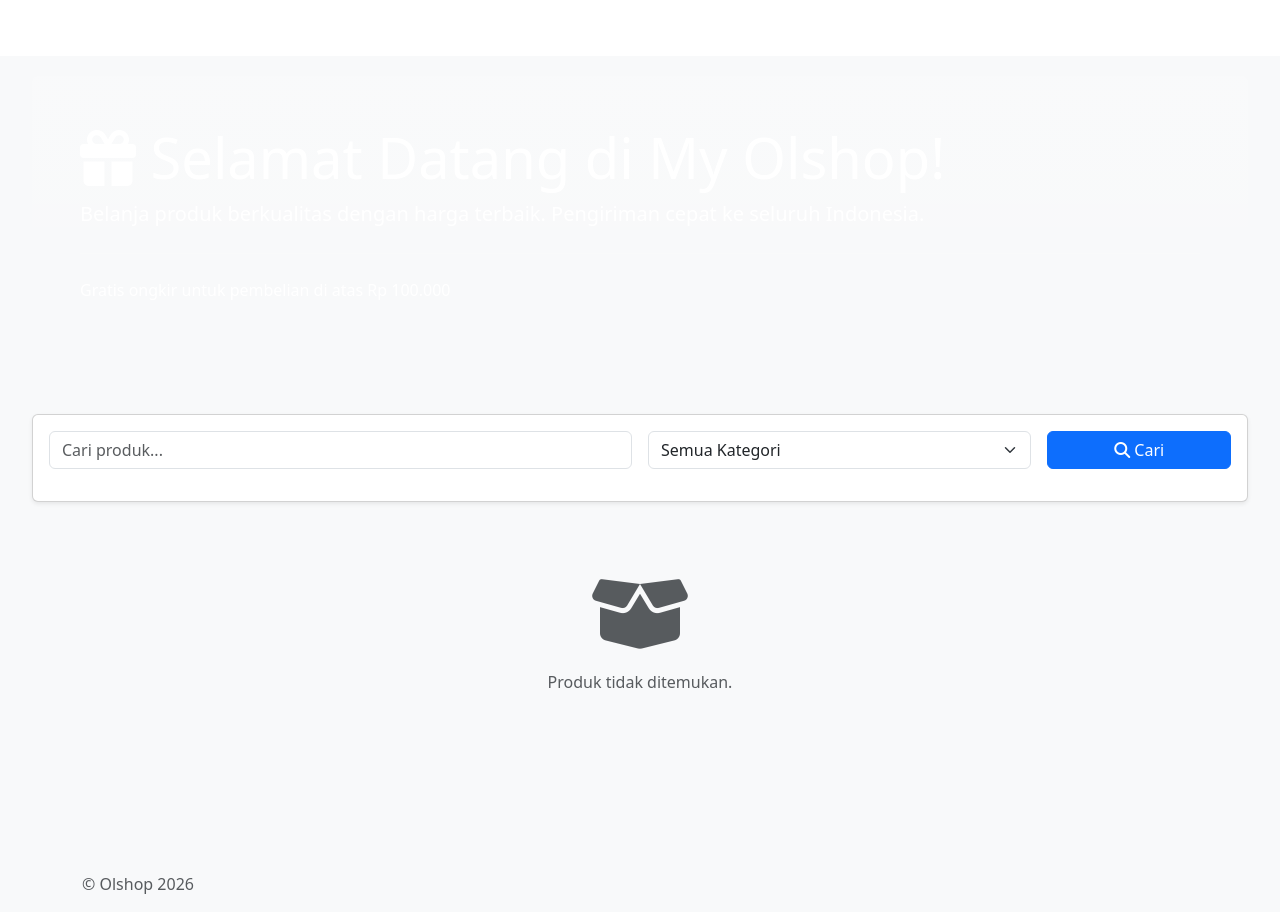
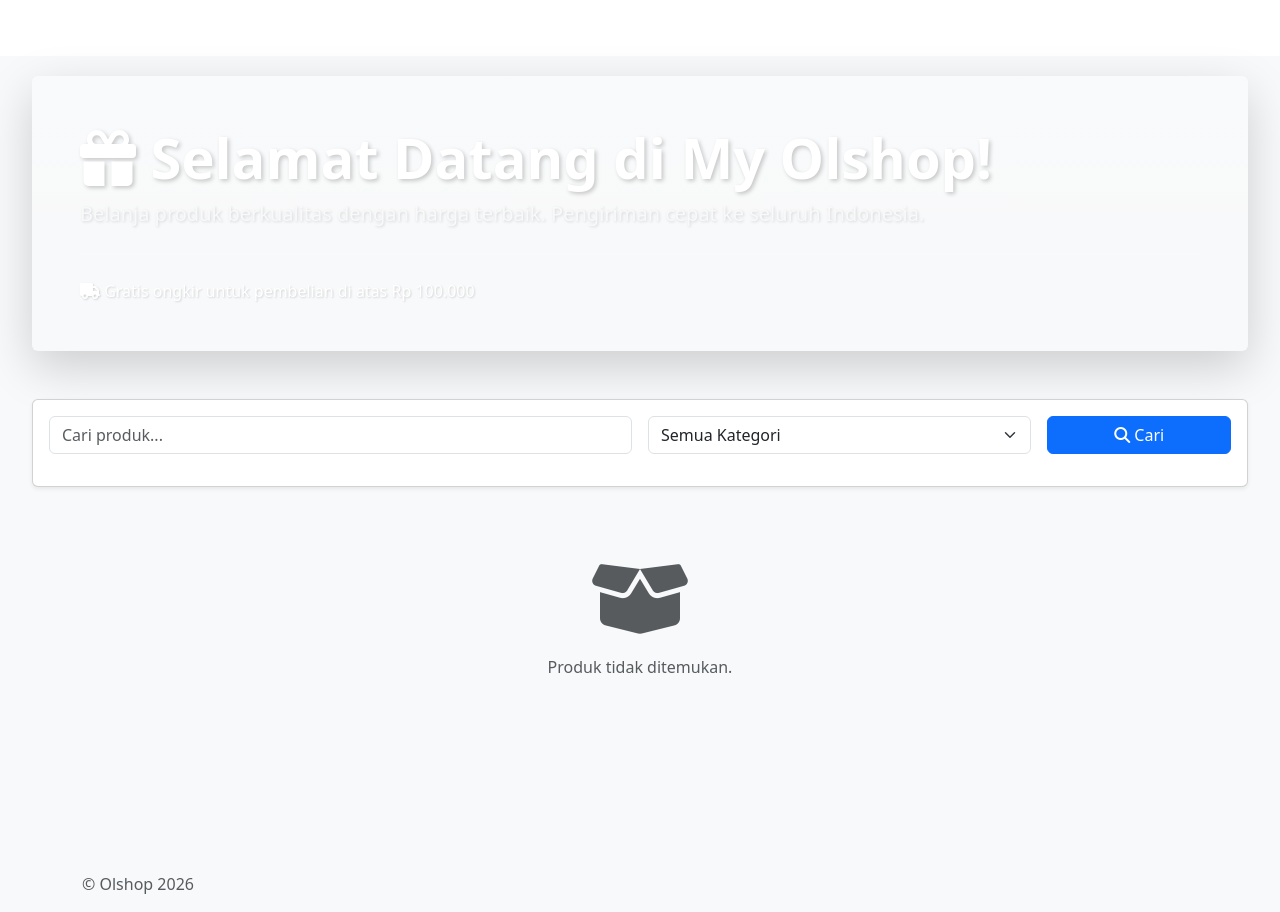
Before and after one commit to MuhammadYasa/Online-Shop, a Yii app: template views/site/index.php in a window 1280 px wide. Run offline with PHP 8.4 and a stand-in for Yii, Linux system fonts and the light colour scheme; the template is opened without the code that fills it, so the values that code supplies are empty; some libraries are stand-ins or nearby versions.

Commit message:
ui: Implement sticky footer and enhance hero text visibility
- Add flexbox layout to ensure footer stays at bottom on all pages
- Set min-height for cart and orders pages to prevent footer overlap
- Enhance hero section text with improved contrast and text-shadow
- Add shadow effects to hero section for better visual depth
- Update hero text colors for better readability (white with shadow)
- Add icons to promotional text in hero section

```diff
--- a/views/cart/index.php
+++ b/views/cart/index.php
@@ -10,7 +10,7 @@
 $this->title = 'Keranjang Belanja';
 ?>
 
-<div class="cart-index">
+<div class="cart-index" style="min-height: 60vh;">
 
     <h2><i class="fas fa-shopping-cart"></i> Keranjang Belanja</h2>
     <hr>
--- a/views/checkout/orders.php
+++ b/views/checkout/orders.php
@@ -9,7 +9,7 @@
 $this->title = 'Pesanan Saya';
 ?>
 
-<div class="checkout-orders">
+<div class="checkout-orders" style="min-height: 60vh;">
 
     <h2><i class="fas fa-list"></i> Pesanan Saya</h2>
     <hr>
--- a/views/layouts/main.php
+++ b/views/layouts/main.php
@@ -194,7 +194,7 @@
     <title><?= Html::encode($this->title) ?></title>
     <?php $this->head() ?>
 </head>
-<body>
+<body class="d-flex flex-column h-100">
 <?php $this->beginBody() ?>
 
 <header id="header">
@@ -271,7 +271,7 @@
     <?php endif; ?>
 
     <!-- CONTENT AREA -->
-    <div id="content" class="<?= Yii::$app->user->isGuest ? 'active' : '' ?>">
+    <div id="content" class="<?= Yii::$app->user->isGuest ? 'active' : '' ?>" style="flex: 1 0 auto;">
         <?php if (!Yii::$app->user->isGuest): ?>
         <button type="button" id="sidebarCollapse" class="btn btn-sm">
             <i class="fas fa-bars"></i> Toggle Menu
@@ -288,7 +288,7 @@
     </div>
 </div>
 
-<footer id="footer" class="bg-light py-3" style="<?= !Yii::$app->user->isGuest ? 'margin-left: 250px;' : '' ?>">
+<footer id="footer" class="bg-light py-3 mt-auto" style="<?= !Yii::$app->user->isGuest ? 'margin-left: 250px;' : '' ?>; flex-shrink: 0;">
     <div class="container">
         <div class="row text-muted">
             <div class="col-md-6 text-center text-md-start">&copy; Olshop <?= date('Y') ?></div>
--- a/views/site/index.php
+++ b/views/site/index.php
@@ -14,11 +14,11 @@
 
     <!-- HERO SECTION -->
     <div class="hero-section mb-5">
-        <div class="jumbotron bg-gradient p-5 rounded text-white" style="background: linear-gradient(135deg, #667eea 0%, #764ba2 100%);">
-            <h1 class="display-4"><i class="fas fa-gift"></i> Selamat Datang di My Olshop!</h1>
-            <p class="lead">Belanja produk berkualitas dengan harga terbaik. Pengiriman cepat ke seluruh Indonesia.</p>
-            <hr class="my-4" style="border-color: rgba(255,255,255,0.3);">
-            <p>Gratis ongkir untuk pembelian di atas Rp 100.000</p>
+        <div class="jumbotron bg-gradient p-5 rounded shadow-lg" style="background: linear-gradient(135deg, #667eea 0%, #764ba2 100%);">
+            <h1 class="display-4 fw-bold" style="color: #fff; text-shadow: 2px 2px 4px rgba(0,0,0,0.2);"><i class="fas fa-gift"></i> Selamat Datang di My Olshop!</h1>
+            <p class="lead" style="color: #f8f9fa; text-shadow: 1px 1px 3px rgba(0,0,0,0.15);">Belanja produk berkualitas dengan harga terbaik. Pengiriman cepat ke seluruh Indonesia.</p>
+            <hr class="my-4" style="border-color: rgba(255,255,255,0.4); border-width: 2px;">
+            <p class="mb-0" style="color: #fff; font-weight: 500; text-shadow: 1px 1px 2px rgba(0,0,0,0.15);"><i class="fas fa-truck"></i> Gratis ongkir untuk pembelian di atas Rp 100.000</p>
         </div>
     </div>
 
```
